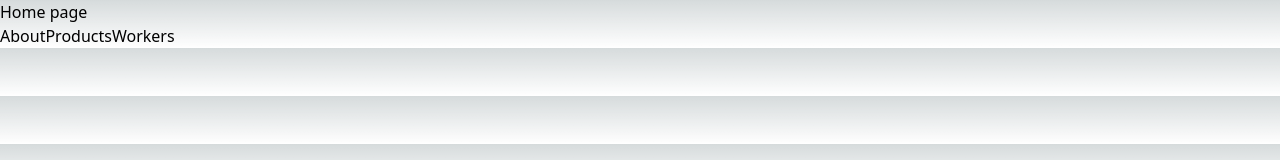
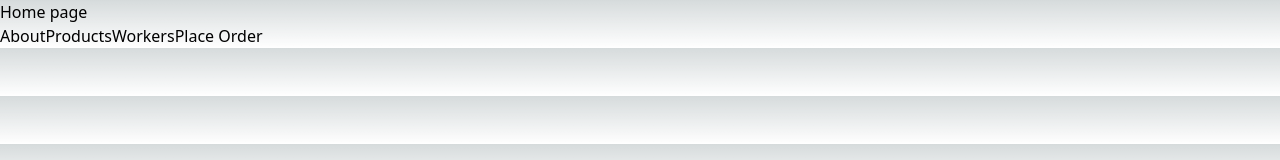
Before and after one commit to Ejiscoxpres/next.js-routing, a Next.js app: page / in a window 1280 px wide. Shown: the top 160 px of the page. Built offline with nearby package versions, Linux system fonts and the light colour scheme.

Commit message:
navigating programatically

```diff
--- a/pages/index.js
+++ b/pages/index.js
@@ -1,6 +1,10 @@
 import Link from 'next/link'
 
 function Home(){
+   const handleclick =() =>{
+      console.log('Placing your on')
+
+   }
     return (
      <div>
         <h1>Home page</h1>
@@ -13,6 +17,9 @@ function Home(){
          <Link href='/workers'>
             Workers
          </Link>
+         <botton onclick={handleclick}>
+            Place Order
+         </botton>
     </div>
     )
 
```
